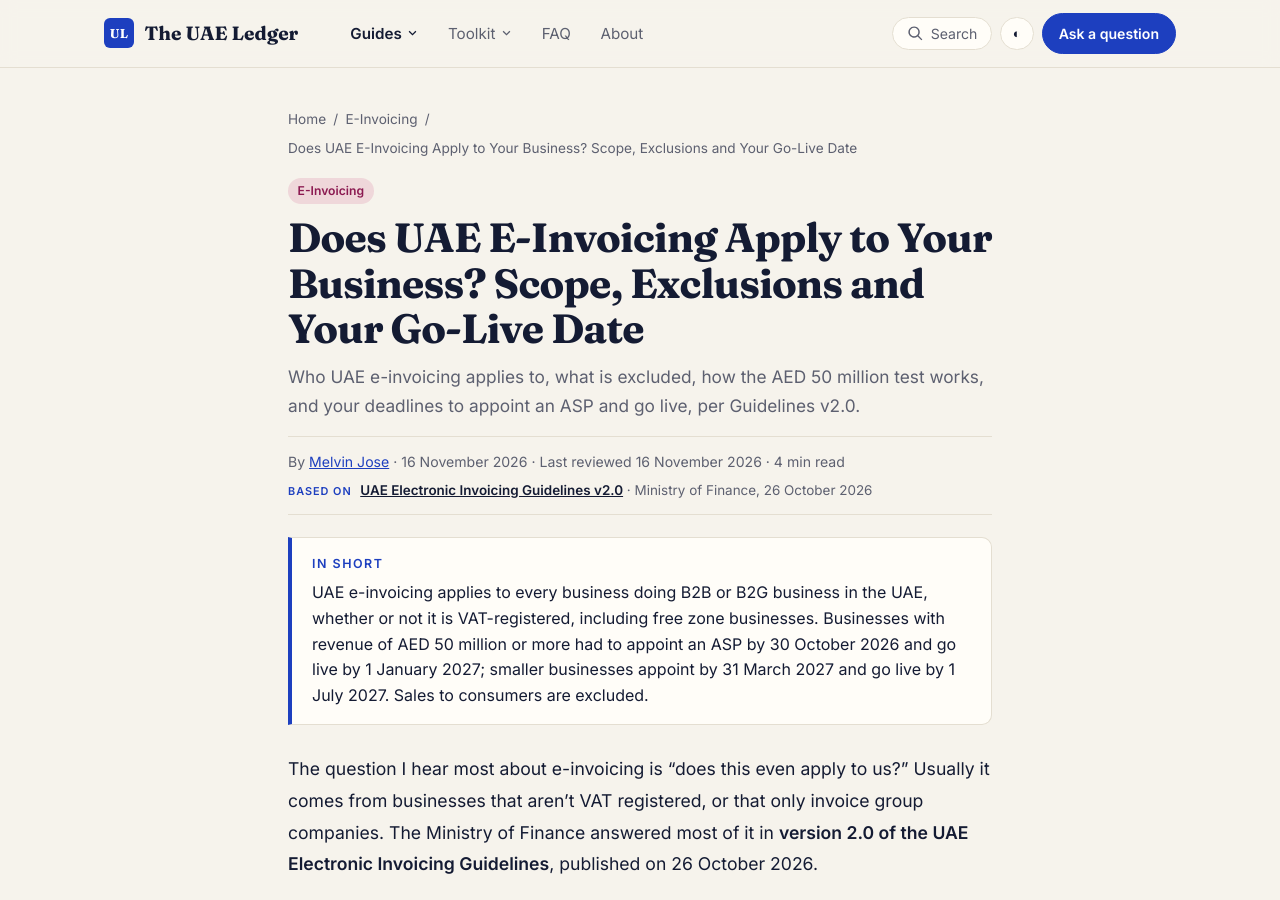
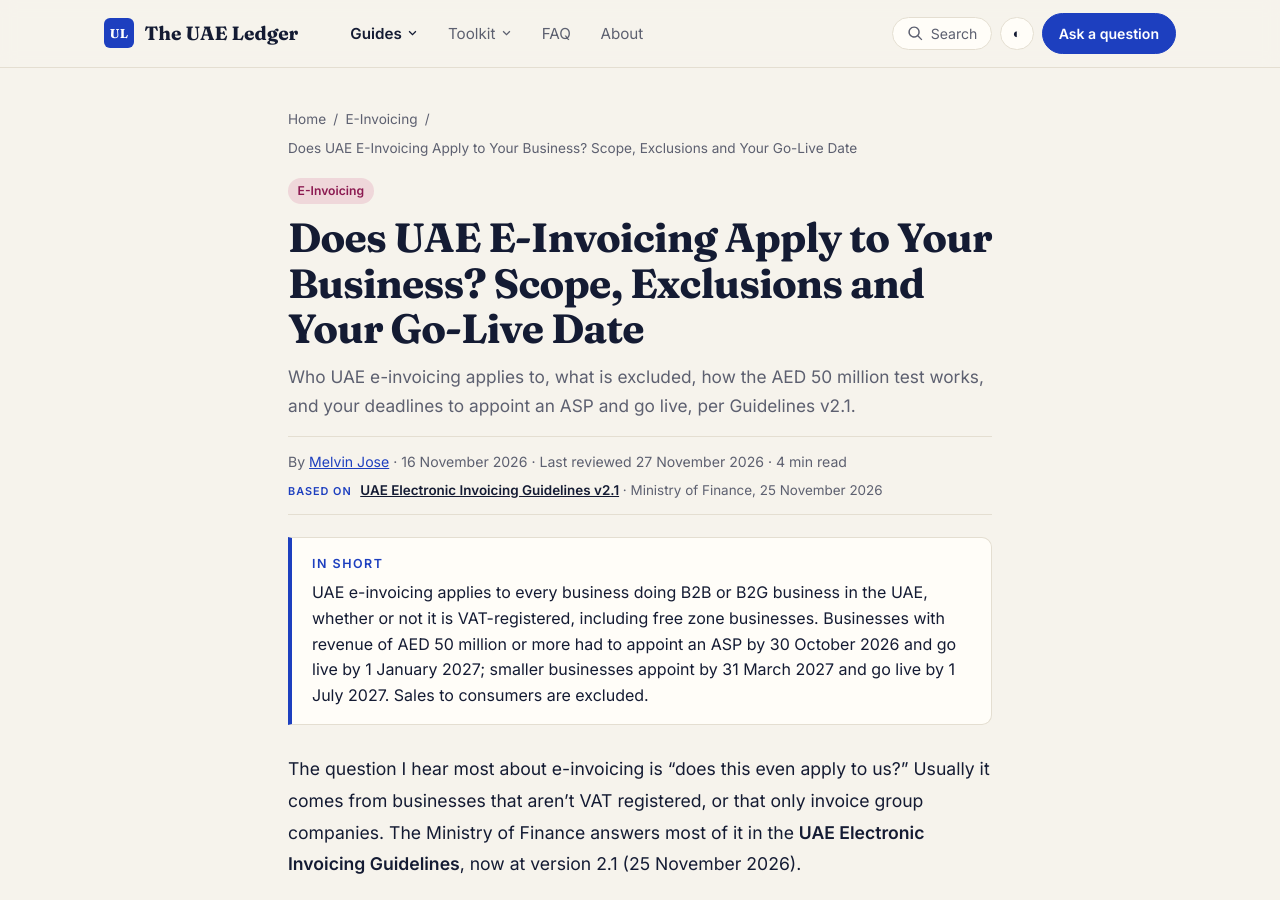
Before and after one commit to MelvinJose108/melvinjose.github.io, a Jekyll site: the page built from _posts/2026-11-16-uae-e-invoicing-who-must-comply.md, in a window 1280 px wide and 900 px high. Built offline with Jekyll 4.4.1, drawn with Linux system fonts in a browser that asks for light colours; some of the changed text lies outside the part shown.

Commit message:
E-invoicing guides: checked against MoF Guidelines v2.1 (25 Nov 2026); clarify invoice type code 480 (#82)
Claude-Session: https://claude.ai/code/session_01EBT4cYX72Yrwk4UFZtHLjU

Co-authored-by: Claude <noreply@anthropic.com>

```diff
--- a/_posts/2026-11-16-uae-e-invoicing-who-must-comply.md
+++ b/_posts/2026-11-16-uae-e-invoicing-who-must-comply.md
@@ -3,11 +3,11 @@ title: "Does UAE E-Invoicing Apply to Your Business? Scope, Exclusions and Your
 date: 2026-11-16 13:00:00 +0400
 seo_title: "UAE E-Invoicing: Who Must Comply and When"
 topic: "E-Invoicing"
-description: "Who UAE e-invoicing applies to, what is excluded, how the AED 50 million test works, and your deadlines to appoint an ASP and go live, per Guidelines v2.0."
-based_on: "UAE Electronic Invoicing Guidelines v2.0"
-based_on_date: "Ministry of Finance, 26 October 2026"
-based_on_url: "https://mof.gov.ae/wp-content/uploads/2026/10/UAE-Electronic-Invoicing-Guidelines_En.pdf"
-reviewed: 2026-11-16
+description: "Who UAE e-invoicing applies to, what is excluded, how the AED 50 million test works, and your deadlines to appoint an ASP and go live, per Guidelines v2.1."
+based_on: "UAE Electronic Invoicing Guidelines v2.1"
+based_on_date: "Ministry of Finance, 25 November 2026"
+based_on_url: "https://mof.gov.ae/einvoicing/"
+reviewed: 2026-11-27
 image: /assets/images/e-invoicing/ei-scope-cover.png
 tldr: "UAE e-invoicing applies to every business doing B2B or B2G business in the UAE, whether or not it is VAT-registered, including free zone businesses. Businesses with revenue of AED 50 million or more had to appoint an ASP by 30 October 2026 and go live by 1 January 2027; smaller businesses appoint by 31 March 2027 and go live by 1 July 2027. Sales to consumers are excluded."
 faq:
@@ -19,7 +19,7 @@ faq:
     a: "No. B2C supplies are excluded. You keep issuing normal VAT invoices or receipts to consumers."
 ---
 
-The question I hear most about e-invoicing is "does this even apply to us?" Usually it comes from businesses that aren't VAT registered, or that only invoice group companies. The Ministry of Finance answered most of it in **version 2.0 of the UAE Electronic Invoicing Guidelines**, published on 26 October 2026.
+The question I hear most about e-invoicing is "does this even apply to us?" Usually it comes from businesses that aren't VAT registered, or that only invoice group companies. The Ministry of Finance answers most of it in the **UAE Electronic Invoicing Guidelines**, now at version 2.1 (25 November 2026).
 
 Short answer: if you do business in the UAE, assume you're in scope until you find a specific exclusion.
 
@@ -76,4 +76,4 @@ The deadline to appoint an ASP was **30 October 2026**, and go-live is about six
 - **List intra-VAT-group flows** separately, since they're deferred, not exempt.
 - **Pick your ASP.** Here's [what to check before you sign]({% post_url 2026-11-16-choosing-uae-e-invoicing-asp %}).
 
-**Sources:** [UAE Electronic Invoicing Guidelines v2.0](https://mof.gov.ae/wp-content/uploads/2026/10/UAE-Electronic-Invoicing-Guidelines_En.pdf) (Ministry of Finance, 26 October 2026), Chapters 6 to 8; Ministerial Decision No. 244 of 2025 as amended.
+**Sources:** [UAE Electronic Invoicing Guidelines v2.1](https://mof.gov.ae/einvoicing/) (Ministry of Finance, 25 November 2026), Chapters 6 to 8; Ministerial Decision No. 244 of 2025 as amended.
```
Also changed, not shown: _posts/2026-11-16-uae-e-invoicing-five-corner-model.md (+7 -7 lines), _posts/2026-11-20-uae-e-invoicing-go-live-checklist.md (+6 -6 lines).
